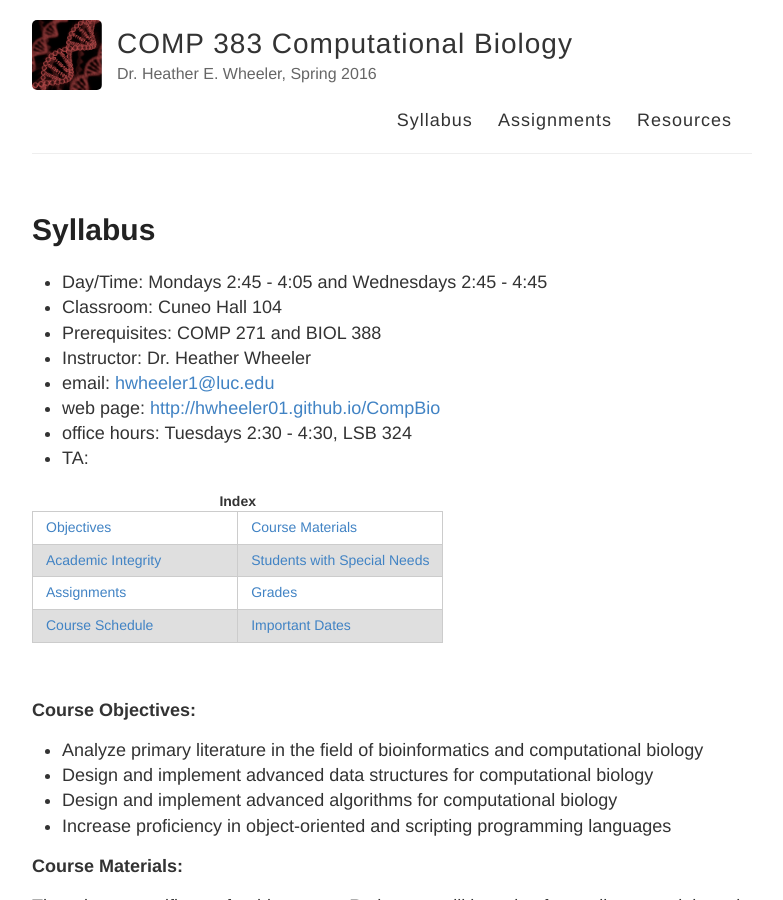
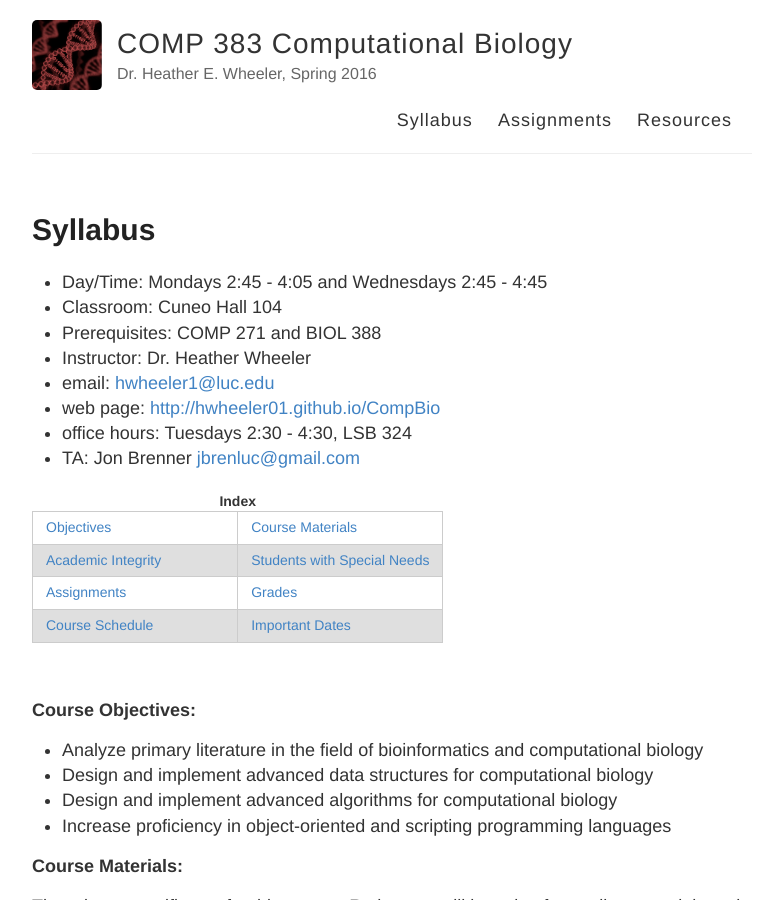
Before and after one commit to hwheeler01/CompBio, a Jekyll site: the page built from syllabus.md, in a window 1280 px wide and 900 px high. Shown: the whole window, without its empty margins (248-1031 px from the left). Built offline with Jekyll 4.4.1, drawn with Linux system fonts in a browser that asks for light colours; Markdown is read by kramdown in place of the engine named in the settings.

Commit message:
add Jon to syllabus

```diff
--- a/syllabus.md
+++ b/syllabus.md
@@ -10,7 +10,7 @@ permalink: /syllabus/
 - email:	<hwheeler1@luc.edu>
 - web page:	<http://hwheeler01.github.io/CompBio>
 - office hours: Tuesdays 2:30 - 4:30, LSB 324
-- TA:
+- TA: Jon Brenner <jbrenluc@gmail.com>
 
 
 <table style="width: px; height: 12px;" class="docutils" border="1">
```
